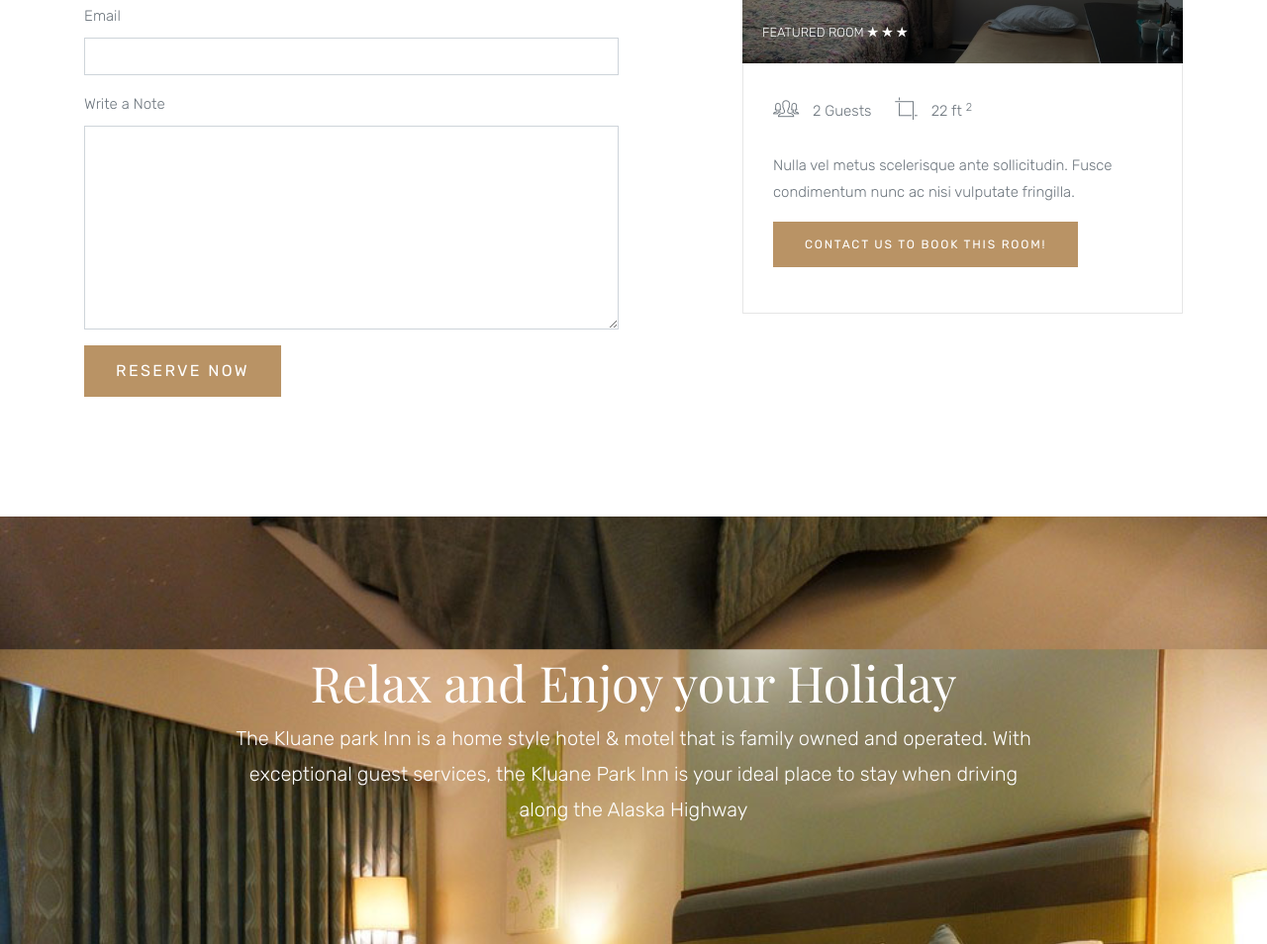
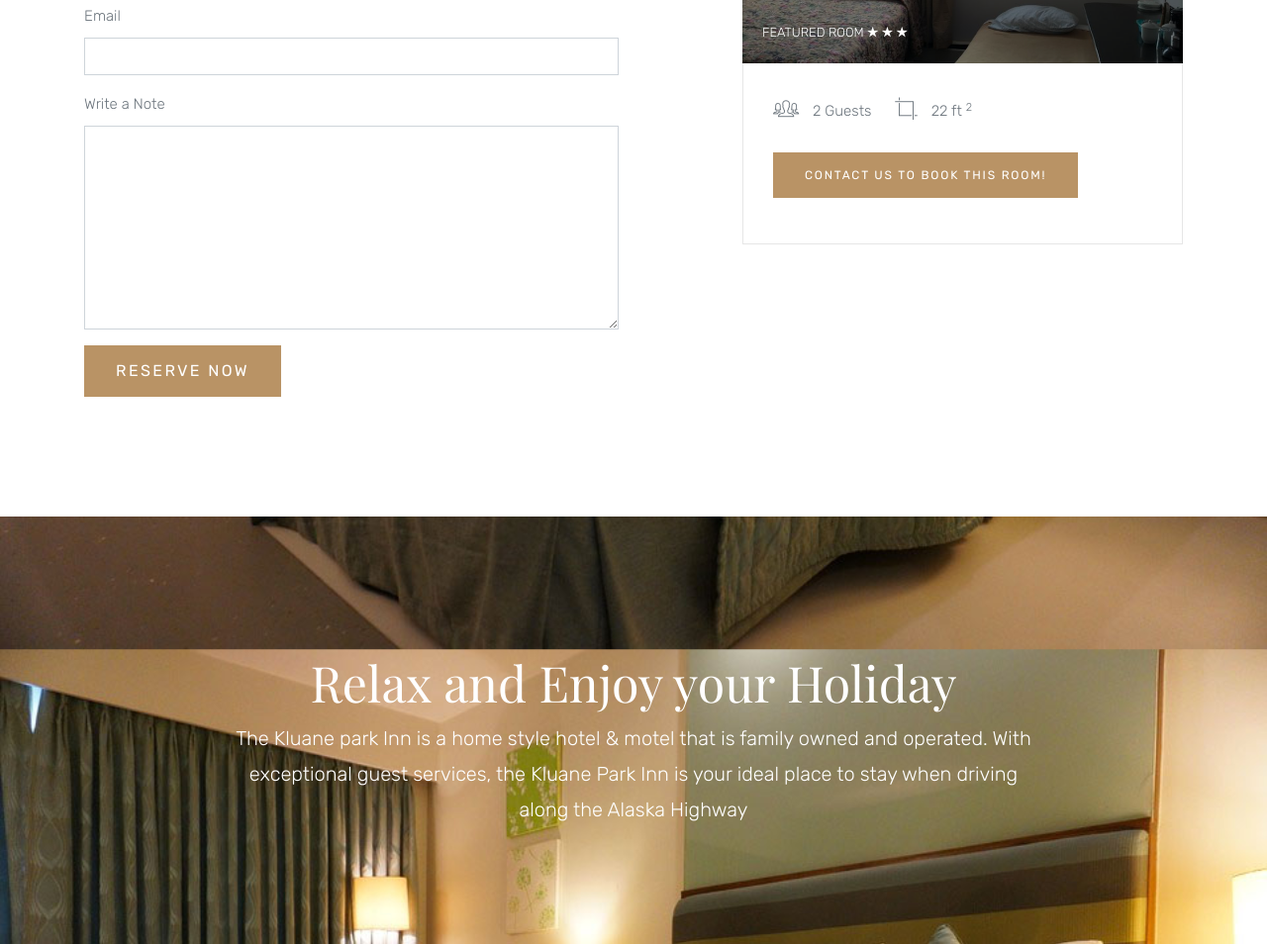
Before and after one commit to kluaneparkinn1/kluaneparkinn1.github.io, a plain HTML site: page booknow.html in a window 1280 px wide. Shown: the part 916-1870 px from the top of the page at 99% size. Drawn offline with nearby package versions, Linux system fonts and the light colour scheme; some packages are replaced by stand-ins of ours; files whose address does not match are found by name.

Commit message:
Update booknow.html

```diff
--- a/booknow.html
+++ b/booknow.html
@@ -155,7 +155,6 @@
                   <li><span class="ion-ios-people-outline"></span> 2 Guests</li>
                   <li><span class="ion-ios-crop"></span> 22 ft <sup>2</sup></li>
                 </ul>
-                <p>Nulla vel metus scelerisque ante sollicitudin. Fusce condimentum nunc ac nisi vulputate fringilla. </p>
                 <p><a href="#" class="btn btn-primary btn-sm">Contact us to book this room!</a></p>
               </div>
             </div>
```
